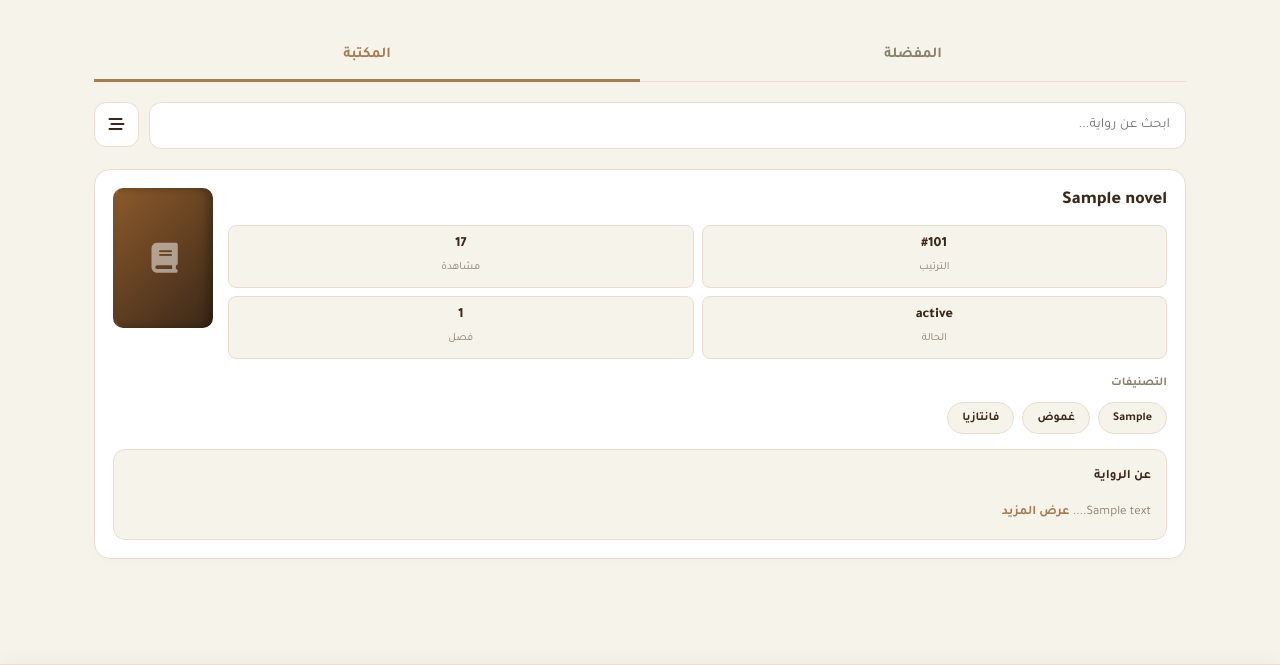
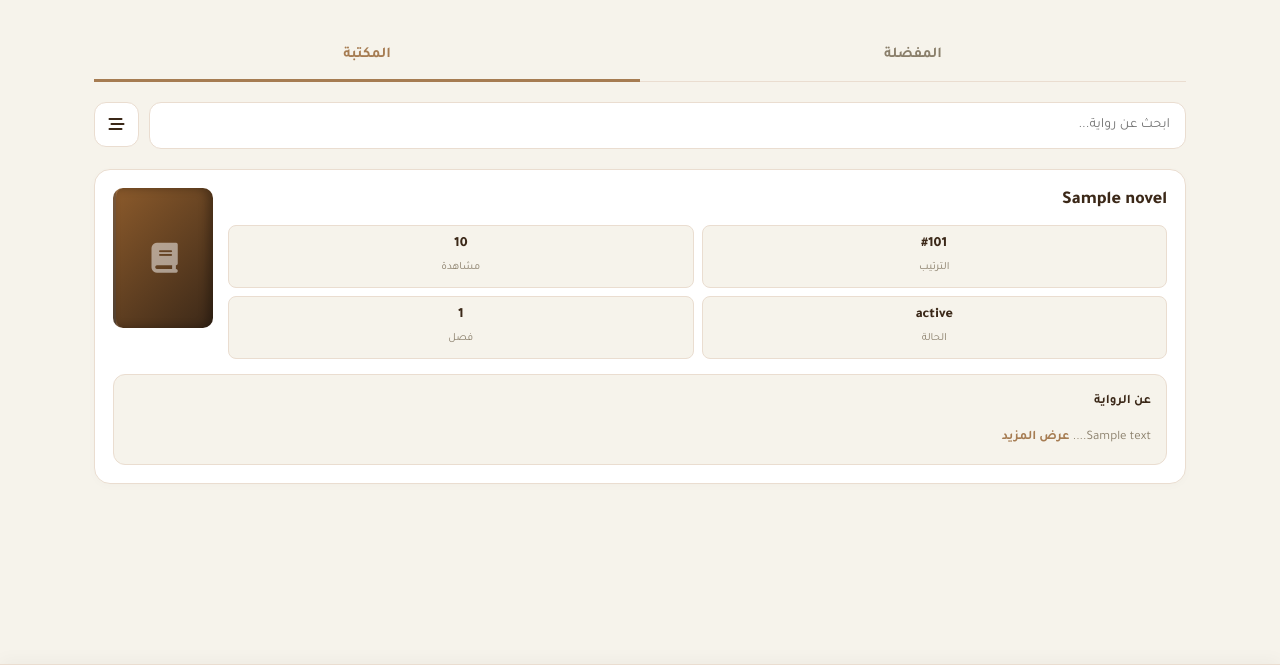
Before and after one commit to mohammdofffhd/kanaw-novels1, a Flask app: page /library in a window 1280 px wide. Shown: the part 71-736 px from the top of the page. Run offline with Flask 3, Linux system fonts and the light colour scheme; tables that the repository leaves empty hold one stand-in row (values such as "Sample post"); some libraries are stand-ins or nearby versions.

Commit message:
fix: remove hardcoded categories from library and use real view counts

```diff
--- a/app.py
+++ b/app.py
@@ -108,6 +108,7 @@ class Novel(db.Model):
     source = db.Column(db.String(50), default='manual')
     source_id = db.Column(db.String(200))
     created_at = db.Column(db.DateTime, default=datetime.utcnow)
+    views = db.Column(db.Integer, default=0)
     chapters = db.relationship('Chapter', backref='novel', lazy=True, cascade='all, delete-orphan', order_by='Chapter.number')
 
 class Chapter(db.Model):
@@ -263,7 +264,15 @@ def novel_page(novel_id):
     is_fav = False
     if current_user.is_authenticated:
         is_fav = bool(Favorite.query.filter_by(user_id=current_user.id, novel_id=novel_id).first())
-    # حذفنا المشاهدات الوهمية، هنبعت 0 أو القيمة الحقيقية لو موجودة
+
+    # زيادة المشاهدات (بس مرة واحدة لكل مستخدم)
+    viewed_novels = session.get('viewed_novels', [])
+    if novel_id not in viewed_novels:
+        novel.views = (novel.views or 0) + 1
+        db.session.commit()
+        viewed_novels.append(novel_id)
+        session['viewed_novels'] = viewed_novels
+
     return render_template('novel.html', novel=novel, is_favorite=is_fav)
 
 @app.route('/read/<int:chapter_id>')
--- a/templates/library.html
+++ b/templates/library.html
@@ -57,7 +57,7 @@
                 <a href="{{ url_for('novel_page', novel_id=novel.id) }}" class="novel-title-link">{{ novel.title }}</a>
                 <div class="stats-grid">
                     <div class="stat-cell"><strong>#{{ (novel.id % 900) + 100 }}</strong><span>الترتيب</span></div>
-                    <div class="stat-cell"><strong>{{ (novel.id * 7) % 500 + 10 }}</strong><span>مشاهدة</span></div>
+                    <div class="stat-cell"><strong>{{ novel.views or 0 }}</strong><span>مشاهدة</span></div>
                     <div class="stat-cell"><strong>{{ novel.status }}</strong><span>الحالة</span></div>
                     <div class="stat-cell"><strong>{{ novel.chapters|length }}</strong><span>فصل</span></div>
                 </div>
@@ -68,14 +68,7 @@
             </div>
         </div>
 
-        <div>
-            <span style="font-size:12px; font-weight:700; color:var(--muted); display:block; margin-bottom:8px;">التصنيفات</span>
-            <div class="tags-container">
-                <span class="tag">{{ novel.category }}</span>
-                <span class="tag">غموض</span>
-                <span class="tag">فانتازيا</span>
-            </div>
-        </div>
+
 
         <div class="desc-box">
             <strong style="display:block; margin-bottom:5px; color:var(--text);">عن الرواية</strong>
--- a/templates/novel.html
+++ b/templates/novel.html
@@ -20,7 +20,7 @@
         <strong style="display:block; font-size:16px; color:#3b2818;">{{ novel.chapters|length }}</strong><span style="font-size:11px; color:#8a7f6b;">فصل</span>
     </div>
     <div class="card p-2 text-center flex-fill" style="background:#fff; border:1px solid #eaddd0; border-radius:12px;">
-        <strong style="display:block; font-size:16px; color:#3b2818;">0</strong><span style="font-size:11px; color:#8a7f6b;">مشاهدة</span>
+        <strong style="display:block; font-size:16px; color:#3b2818;">{{ novel.views or 0 }}</strong><span style="font-size:11px; color:#8a7f6b;">مشاهدة</span>
     </div>
     <div class="card p-2 text-center flex-fill" style="background:#fff; border:1px solid #eaddd0; border-radius:12px;">
         <strong style="display:block; font-size:16px; color:#3b2818;">--</strong><span style="font-size:11px; color:#8a7f6b;">التقييم</span>
```
